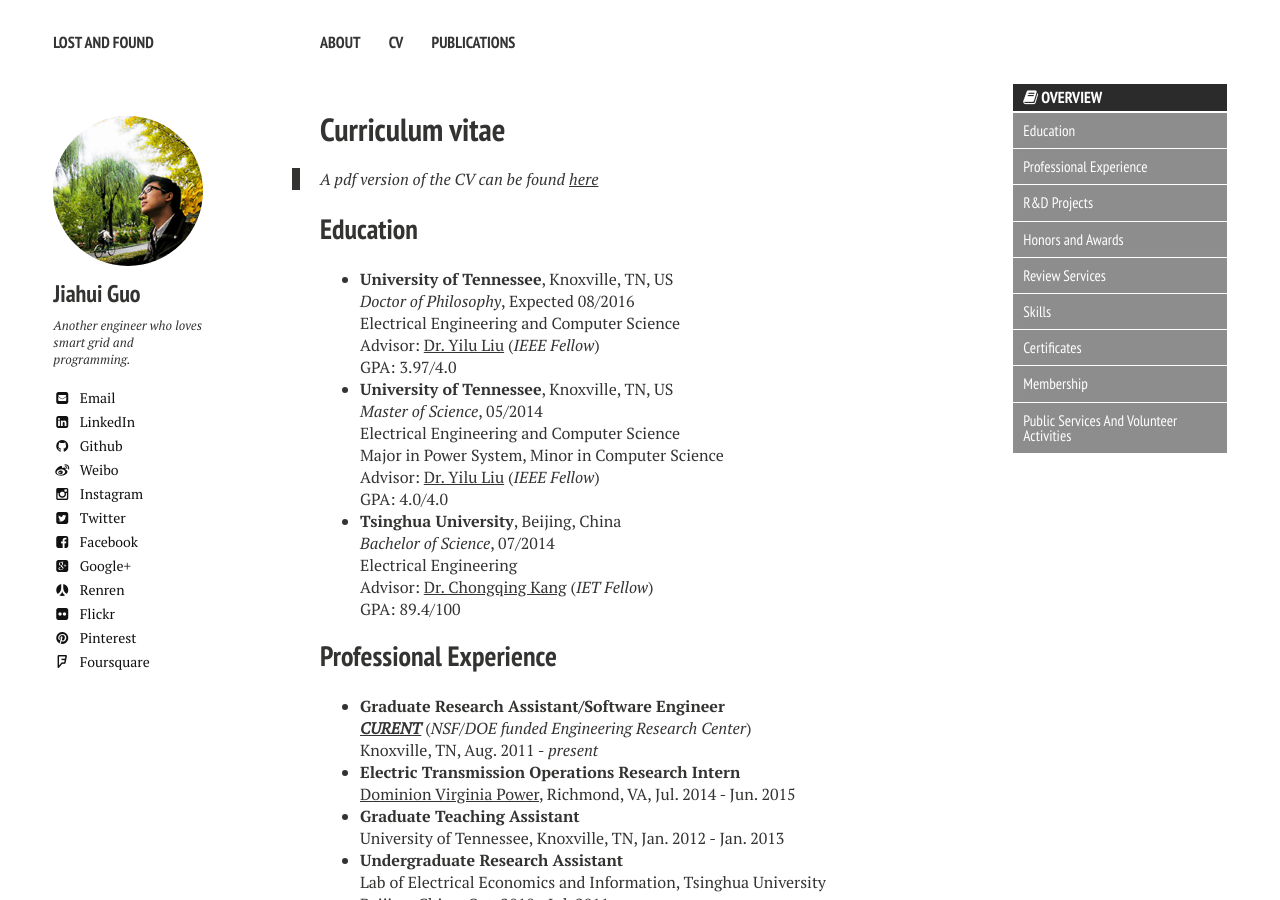
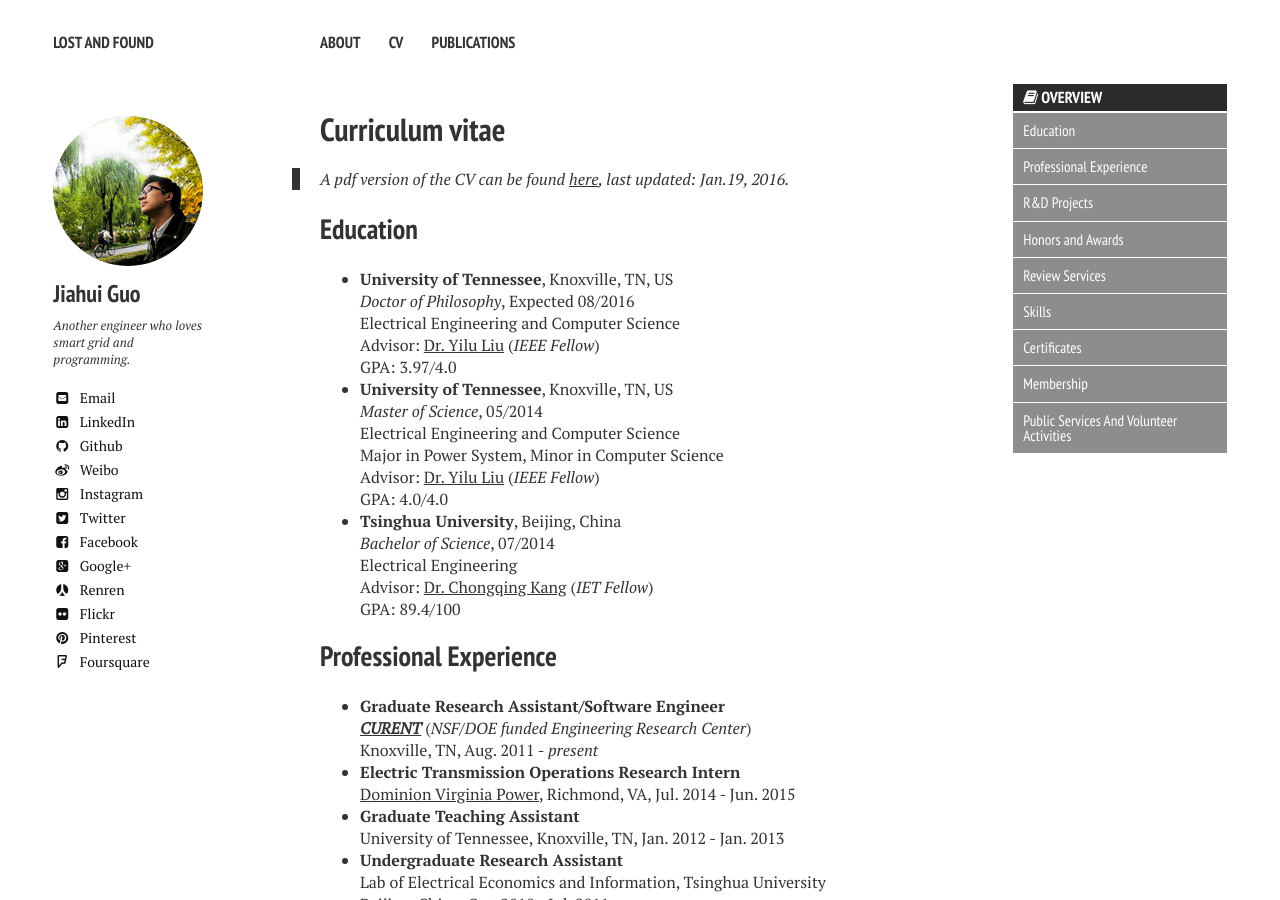
Before and after one commit to JiahuiGuo/jiahuiguo.github.io, a Jekyll site: the page built from cv.md, in a window 1280 px wide and 900 px high. Built offline with Jekyll 4.4.1, drawn with Linux system fonts in a browser that asks for light colours; nearby versions of some CDN libraries.

Commit message:
Update cv.md

```diff
--- a/cv.md
+++ b/cv.md
@@ -9,7 +9,7 @@
 
 {% include _toc.html %}
 
-> A pdf version of the CV can be found [here](cv.pdf)
+> A pdf version of the CV can be found [here](cv.pdf), last updated: Jan.19, 2016.
 
 ## Education
 - **University of Tennessee**, Knoxville, TN, US
```
